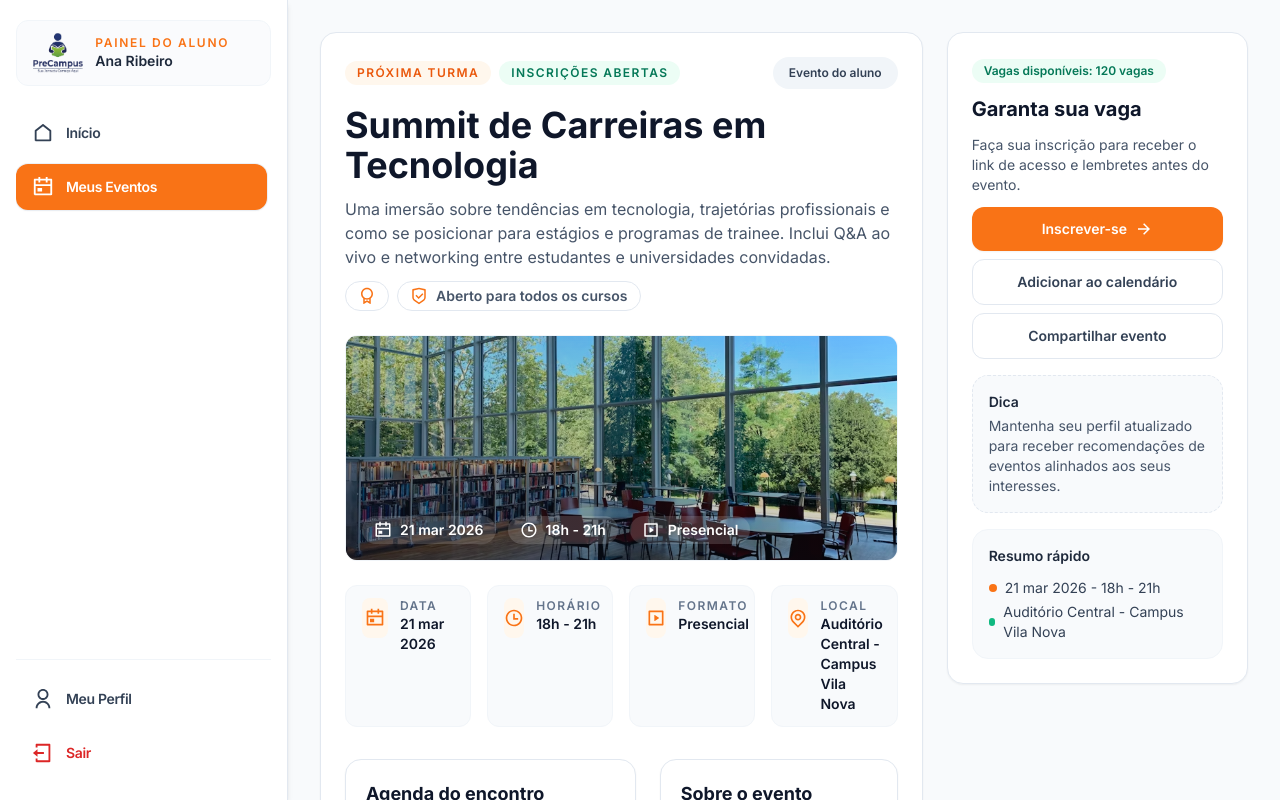
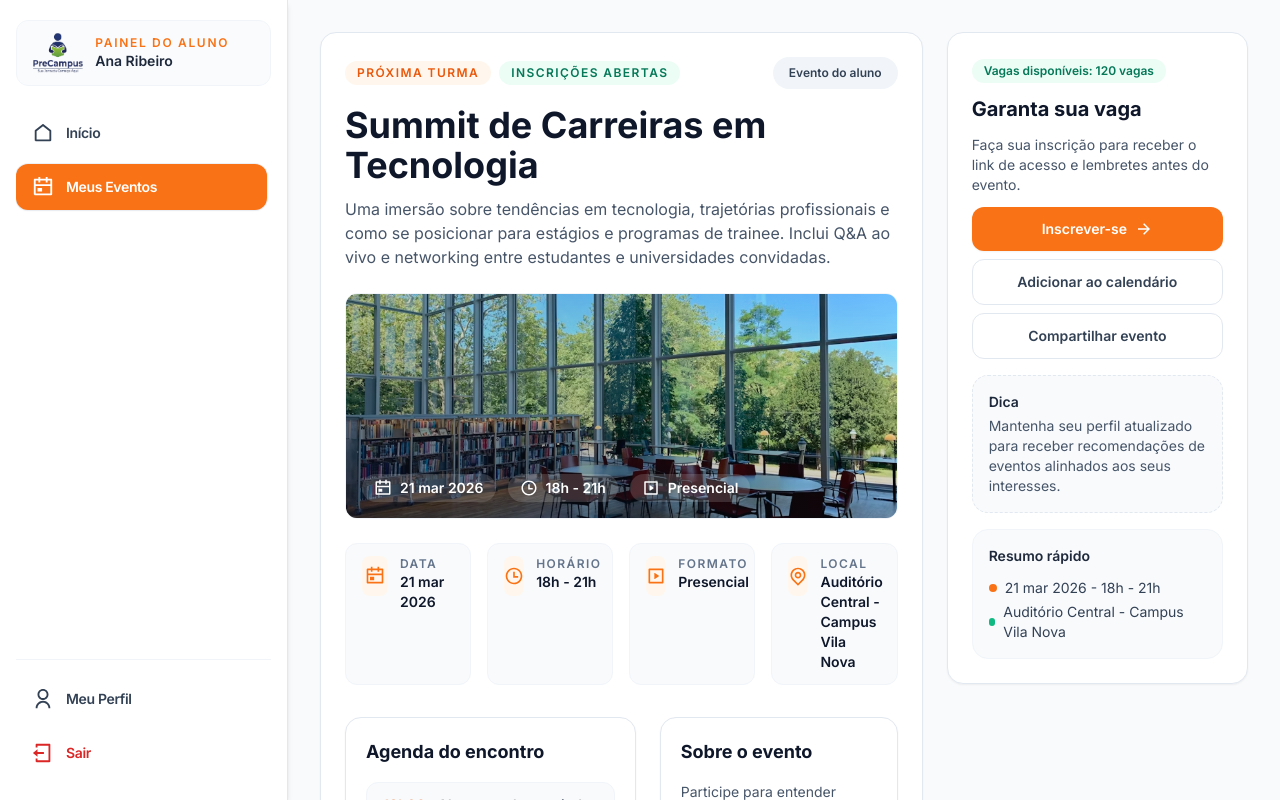
Before and after one commit to Ramontaffa/PreCampus, a Next.js app: page /estudante/meus-eventos/detalhes/summit-tecnologia in a window 1280 px wide. Shown: the top 800 px of the page. Built offline with nearby package versions, Linux system fonts and the light colour scheme.

Commit message:
feat: remove level and certificate fields from StudentEvent interface and mock data

```diff
--- a/app/estudante/meus-eventos/detalhes/[id]/page.tsx
+++ b/app/estudante/meus-eventos/detalhes/[id]/page.tsx
@@ -48,16 +48,6 @@ export default async function StudentEventDetailsPage({ params }: { params: Prom
               {event.title}
             </h1>
             <p className="max-w-3xl text-base text-slate-600">{event.description}</p>
-            <div className="flex flex-wrap gap-2 text-sm font-semibold text-slate-600">
-              <span className="inline-flex items-center gap-2 rounded-full border border-slate-200 px-3 py-1">
-                <RiAwardLine size={18} className="text-orange-500" />
-                {event.certificate}
-              </span>
-              <span className="inline-flex items-center gap-2 rounded-full border border-slate-200 px-3 py-1">
-                <RiShieldCheckLine size={18} className="text-orange-500" />
-                {event.level}
-              </span>
-            </div>
           </div>
 
           <div className="mt-6 overflow-hidden rounded-xl border border-slate-100 bg-slate-50/60">
@@ -152,7 +142,6 @@ export default async function StudentEventDetailsPage({ params }: { params: Prom
                   Benefícios
                 </div>
                 <ul className="list-disc space-y-1 pl-4 text-sm text-slate-600">
-                  <li>{event.certificate}</li>
                   <li>Materiais e checklists exclusivos.</li>
                   <li>Networking com recrutadores e representantes de universidades.</li>
                 </ul>
--- a/src/modules/student/data/eventsMock.ts
+++ b/src/modules/student/data/eventsMock.ts
@@ -14,7 +14,6 @@ export interface StudentEvent {
   mode: string;
   location: string;
   spots: string;
-  level: string;
   banner: string | StaticImageData;
   description: string;
   agenda: Array<{ time: string; title: string }>;
@@ -41,7 +40,6 @@ export const studentEventsMock: StudentEvent[] = [
     mode: "Presencial",
     location: "Auditório Central - Campus Vila Nova",
     spots: "120 vagas",
-    level: "Aberto para todos os cursos",
     banner: EventBannerImg,
     description:
       "Uma imersão sobre tendências em tecnologia, trajetórias profissionais e como se posicionar para estágios e programas de trainee. Inclui Q&A ao vivo e networking entre estudantes e universidades convidadas.",
@@ -84,7 +82,6 @@ export const studentEventsMock: StudentEvent[] = [
     mode: "Presencial",
     location: "Auditório Central - Bloco B",
     spots: "60 vagas",
-    level: "Para interessados em inovação",
     banner: Illustration,
     description:
       "Construa soluções centradas no usuário com exercícios práticos e feedback de especialistas. Ideal para quem quer fortalecer portfólio e soft skills.",
@@ -118,7 +115,6 @@ export const studentEventsMock: StudentEvent[] = [
     mode: "Presencial",
     location: "Centro de Convenções",
     spots: "200 vagas presenciais",
-    level: "Para quem está decidindo curso",
     banner: EventBannerImg,
     description:
       "Converse com universidades, descubra cursos e tire dúvidas sobre carreira. Espaços temáticos, talks rápidos e plantão de orientação.",
@@ -161,7 +157,6 @@ export const studentEventsMock: StudentEvent[] = [
     mode: "Presencial",
     location: "Auditório Principal - Torre Norte",
     spots: "150 vagas",
-    level: "Foco em tecnologia e infraestrutura",
     banner: Illustration,
     description:
       "Descubra como novas tecnologias estão transformando engenharia civil, elétrica e de software. Inclui cases de projetos e trilhas de estudo sugeridas.",
@@ -194,7 +189,6 @@ export const studentEventsMock: StudentEvent[] = [
     mode: "Presencial",
     location: "Centro Clínico Universitário - Sala 3",
     spots: "90 vagas",
-    level: "Indicada para saúde",
     banner: EventBannerImg,
     description:
       "Entenda caminhos de especialização, rotina hospitalar e preparação para provas de residência com médicos convidados e espaço para perguntas.",
```
